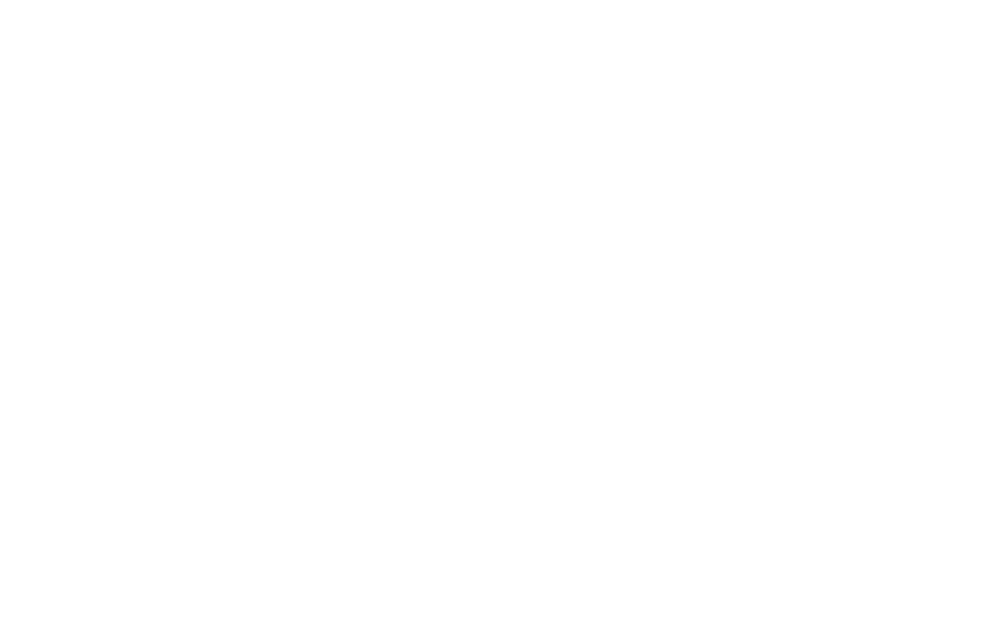
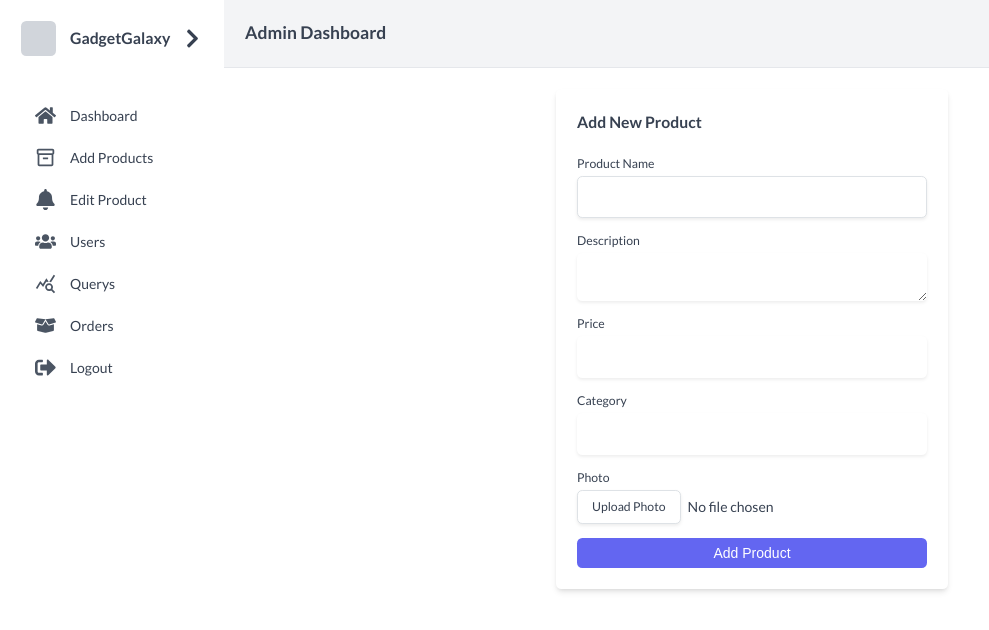
Before and after one commit to sahilthakur9461/gadgetgalaxy, a React (Create React App) app: page /AddProduct in a window 1280 px wide. Before the commit this address had no page. Shown: the top 630 px of the page, without its empty margins (0-989 px from the left). Built offline with nearby package versions, Linux system fonts and the light colour scheme.

Commit message:
added admin dashboard

```diff
--- /dev/null
+++ b/src/Admin/layout/AdminLayout.jsx
@@ -0,0 +1,20 @@
+import React from 'react'
+import Sidebar from './Sidebar'
+
+
+const AdminLayout = () => {
+  return (
+      <>
+      <div className='flex'>
+      <Sidebar/>
+
+      <div>
+        <Outlet/>
+
+
+      </div>
+      </div>
+
+    </>
+  )}
+export default AdminLayout
--- /dev/null
+++ b/src/Admin/layout/Sidebar.css
@@ -0,0 +1,101 @@
+* {
+    box-sizing: border-box;
+  }
+
+  body {
+    margin: 0;
+    background: #ededed;
+    font-family: "Euclid Circular A";
+  }
+
+  button {
+    background: transparent;
+    border: 0;
+    padding: 0;
+    cursor: pointer;
+    text-align: left;
+  }
+
+  .sidebar {
+    position: fixed;
+    top: 0;
+    left: 0;
+    width: 260px;
+    height: 100%;
+    background: #ffffff;
+    transition: width 0.4s;
+  }
+
+  .sidebar-header {
+    display: flex;
+    align-items: center;
+    height: 72px;
+    padding: 0 1.25rem 0 0;
+    border-bottom: 1px solid #e1e1e1;
+  }
+
+  .sidebar .sidebar-header button {
+    width: 64px;
+  }
+
+  .sidebar-logo {
+    height: 20px;
+  }
+
+  .sidebar button {
+    position: relative;
+    display: flex;
+    gap: 16px;
+    align-items: center;
+    height: 50px;
+    width: 100%;
+    font-family: inherit;
+    font-size: 16px;
+    font-weight: 400;
+    line-height: 1;
+    padding: 0 25px;
+    color: #1a1a1a;
+  }
+
+  .sidebar button span:nth-child(2) {
+    flex: 1 1 auto;
+  }
+
+  .sidebar button.active {
+    background: #9d5bff;
+    color: #f9f9f9;
+  }
+
+  .sub-nav button.active::before {
+    background: #f9f9f9;
+  }
+
+  .sub-nav {
+    overflow: hidden;
+    /* height: 0; */
+    transition: 0.5s;
+  }
+
+  /* .sub-nav.open {
+    height: 200px;
+  } */
+
+  .sub-nav button {
+    padding-left: 64px;
+  }
+
+  .sub-nav button::before {
+    content: "";
+    position: absolute;
+    top: 50%;
+    left: 36px;
+    translate: 0 -50%;
+    width: 5px;
+    height: 5px;
+    border-radius: 50%;
+    background-color: #1a1a1a;
+  }
+
+  .material-symbols-outlined {
+    font-size: 22px;
+  }
--- /dev/null
+++ b/src/Admin/layout/Sidebar.jsx
@@ -0,0 +1,63 @@
+import React from "react";
+import {
+  FaHome,
+  FaBell,
+  FaUsers,
+  FaBoxOpen,
+  FaChevronRight,
+  FaSignOutAlt,
+} from "react-icons/fa";
+import { MdOutlineInventory2, MdQueryStats } from "react-icons/md";
+import { Link } from "react-router-dom";
+
+const App = () => {
+  return (
+    <div className="flex min-h-screen bg-white text-gray-700">
+      <div className="w-64 bg-white">
+        <header className="flex items-center justify-between p-4">
+          <div className="flex items-center space-x-4">
+            <div className="h-10 w-10 bg-gray-300 rounded-md"></div>
+            <div>
+              <div className="text-lg font-bold">GadgetGalaxy</div>
+            </div>
+          </div>
+          <FaChevronRight className="h-6 w-6 cursor-pointer" />
+        </header>
+
+        <nav className="mt-6">
+          <ul className="space-y-2">
+            {menuItems.map((item) => (
+              <li key={item.label} className="group">
+                <Link
+                  to={item.link}
+                  className="flex items-center space-x-4 p-2 rounded-md hover:bg-gray-300"
+                >
+                  <item.icon className="h-6 w-6 text-gray-600" />
+                  <span className="text-gray-700">{item.label}</span>
+                </Link>
+              </li>
+            ))}
+          </ul>
+        </nav>
+      </div>
+
+      {/* Main Content */}
+      {/* <div className="flex-1">
+        Add your main content here
+        <h1>Main Content Area</h1>
+      </div> */}
+    </div>
+  );
+};
+
+const menuItems = [
+  { label: "Dashboard", link: "/AdminDashboard", icon: FaHome },
+  { label: "Add Products", link: "/AddProduct", icon: MdOutlineInventory2 },
+  { label: "Edit Product", link: "#", icon: FaBell },
+  { label: "Users", link: "#", icon: FaUsers },
+  { label: "Querys", link: "#", icon: MdQueryStats },
+  { label: "Orders", link: "#", icon: FaBoxOpen },
+  { label: "Logout", link: "#", icon: FaSignOutAlt },
+];
+
+export default App;
--- /dev/null
+++ b/src/Admin/pages/AddProduct.jsx
@@ -0,0 +1,148 @@
+import React, { useState } from 'react';
+import Sidebar from '../layout/Sidebar';
+
+
+const AddProduct = () => {
+  const [productName, setProductName] = useState('');
+  const [description, setDescription] = useState('');
+  const [price, setPrice] = useState('');
+  const [category, setCategory] = useState('');
+  const [photo, setPhoto] = useState(null);
+
+  const handleFormSubmit = (event) => {
+    event.preventDefault();
+    // Handle form submission logic here, e.g., send data to backend or perform validation
+    console.log({
+      productName,
+      description,
+      price,
+      category,
+      photo,
+    });
+    // Clear form fields if needed
+    setProductName('');
+    setDescription('');
+    setPrice('');
+    setCategory('');
+    setPhoto(null);
+  };
+
+  const handlePhotoChange = (event) => {
+    const file = event.target.files[0];
+    setPhoto(file);
+  };
+
+  return (
+<div className="flex min-h-screen bg-white text-gray-700">
+      {/* Sidebar */}
+      <Sidebar />
+
+      {/* Main Content */}
+      <div className="flex-1 flex-col ">
+        <div className="flex justify-between items-center p-4 bg-gray-100 border-b border-gray-200">
+          <h1 className="text-xl font-bold">Admin Dashboard</h1>
+          {/* Add any header elements here */}
+        </div>
+
+        <div className="p-4 flex-1">
+        <div className="max-w-md mx-auto bg-white p-6 rounded-md shadow-md">
+      <h2 className="text-lg font-semibold mb-4">Add New Product</h2>
+      <form onSubmit={handleFormSubmit} className="space-y-4">
+      <div>
+  <label htmlFor="productName" className="block text-sm font-medium text-gray-700">
+    Product Name
+  </label>
+  <input
+    type="text"
+    id="productName"
+    className="mt-1 block w-full px-3 py-2 border border-gray-300 rounded-md shadow-sm focus:border-indigo-500 focus:ring focus:ring-indigo-200 focus:ring-opacity-50"
+    style={{ minHeight: '3rem' }} // Adjust the height here as needed
+    value={productName}
+    onChange={(e) => setProductName(e.target.value)}
+    required
+  />
+</div>
+
+        <div>
+          <label htmlFor="description" className="block text-sm font-medium text-gray-700">
+            Description
+          </label>
+          <textarea
+            id="description"
+            className="mt-1 block w-full border-gray-300 rounded-md shadow-sm focus:border-indigo-500 focus:ring focus:ring-indigo-200 focus:ring-opacity-50"
+            rows="3"
+            value={description}
+            onChange={(e) => setDescription(e.target.value)}
+            required
+          ></textarea>
+        </div>
+        <div>
+          <label htmlFor="price" className="block text-sm font-medium text-gray-700">
+            Price
+          </label>
+          <input
+            type="number"
+            id="price"
+            className="mt-1 block w-full border-gray-300 rounded-md shadow-sm focus:border-indigo-500 focus:ring focus:ring-indigo-200 focus:ring-opacity-50"
+            value={price}
+            style={{ minHeight: '3rem' }}
+            onChange={(e) => setPrice(e.target.value)}
+            required
+          />
+        </div>
+        <div>
+          <label htmlFor="category" className="block text-sm font-medium text-gray-700">
+            Category
+          </label>
+          <input
+            type="text"
+            id="category"
+            className="mt-1 block w-full border-gray-300 rounded-md shadow-sm focus:border-indigo-500 focus:ring focus:ring-indigo-200 focus:ring-opacity-50"
+            value={category}
+            style={{ minHeight: '3rem' }}
+            onChange={(e) => setCategory(e.target.value)}
+            required
+          />
+        </div>
+
+        <div>
+  <label htmlFor="photo" className="block text-sm font-medium text-gray-700">
+    Photo
+  </label>
+  <div className="mt-1 flex items-center">
+    <label
+      htmlFor="upload-button"
+      className="cursor-pointer bg-white rounded-md py-2 px-3 border border-gray-300 shadow-sm text-sm font-medium text-gray-700 hover:bg-gray-50 focus:outline-none focus:ring-2 focus:ring-indigo-500 focus:border-transparent"
+    >
+      Upload Photo
+    </label>
+    <input
+      id="upload-button"
+      type="file"
+      accept="image/*"
+      onChange={handlePhotoChange}
+      className="hidden"
+      required
+    />
+    <span className="ml-2">{photo ? photo.name : 'No file chosen'}</span>
+  </div>
+</div>
+        <button
+          type="submit"
+          className="w-full bg-indigo-500 text-white py-2 px-4 rounded-md hover:bg-indigo-600 focus:outline-none focus:bg-indigo-600"
+        >
+          Add Product
+        </button>
+      </form>
+    </div>
+        </div>
+      </div>
+    </div>
+
+
+
+
+  );
+};
+
+export default AddProduct;
--- /dev/null
+++ b/src/Admin/pages/AdminDashboard.jsx
@@ -0,0 +1,26 @@
+import React from 'react';
+import Sidebar from '../layout/Sidebar';
+
+function AdminDashboard() {
+  return (
+    <div className="flex min-h-screen bg-white text-gray-700">
+      {/* Sidebar */}
+      <Sidebar />
+
+      {/* Main Content */}
+      <div className="flex-1 flex-col ">
+        <div className="flex justify-between items-center p-4 bg-gray-100 border-b border-gray-200">
+          <h1 className="text-xl font-bold">Admin Dashboard</h1>
+          {/* Add any header elements here */}
+        </div>
+
+        <div className="p-4 flex-1">
+          {/* Your main content goes here */}
+          <p>Main content area...</p>
+        </div>
+      </div>
+    </div>
+  );
+}
+
+export default AdminDashboard;
--- a/src/App.js
+++ b/src/App.js
@@ -13,7 +13,8 @@
 import { Contact } from './Components/Pages/Contact';
 import ProductPage from './Components/Pages/ProductPage';
 import AdminLogin from './Admin/pages/AdminLogin';
-import AdminDashboard from './Admin/pages/AdminDashborad';
+import AdminDashboard from './Admin/pages/AdminDashboard';
+import AddProduct from './Admin/pages/AddProduct';
 
 
 
@@ -28,6 +29,7 @@
     <Routes>
     <Route path="/AdminLogin" element={<AdminLogin />} />
     <Route path="/AdminDashboard" element={<AdminDashboard />} />
+    <Route path="/AddProduct" element={<AddProduct />} />
 
 
     <Route path="/" element={<Layout />}>
--- a/src/Components/Layouts/Header.jsx
+++ b/src/Components/Layouts/Header.jsx
@@ -59,7 +59,7 @@
               </li>
             ))}
             <li className="relative group">
-              <button className="inline-flex items-center gap-1 py-1 px-2 text-sm text-gray-900 dark:text-gray-100 rounded-full font-semibold cursor-pointer shadow-xs transition-all duration-200 hover:text-blue-500 dark:hover:text-blue-400">
+              <button className="inline-flex items-center gap-1  px-2 text-sm text-gray-900 dark:text-gray-100 rounded-full font-semibold cursor-pointer shadow-xs transition-all duration-200 hover:text-blue-500 dark:hover:text-blue-400">
                 Dropdown Hover
               </button>
               <div className="dropdown-menu absolute top-full left-0 w-48 mt-2 hidden group-hover:block   dark:bg-neutral-900 rounded-md shadow-lg">
```
Also changed, not shown: src/Admin/pages/AdminLogin.jsx (+4 -4 lines), src/Admin/pages/AdminDashborad.jsx (deleted).
